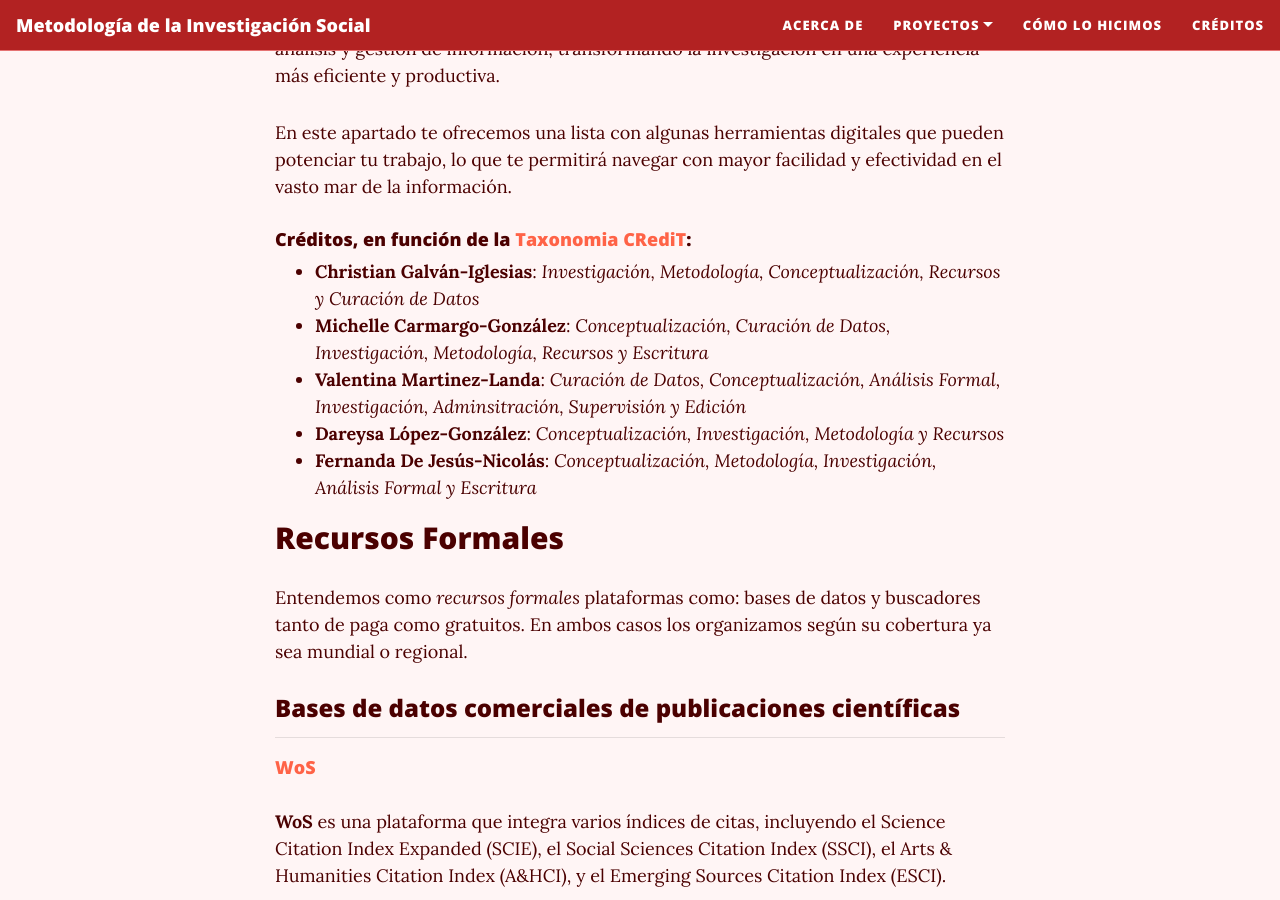
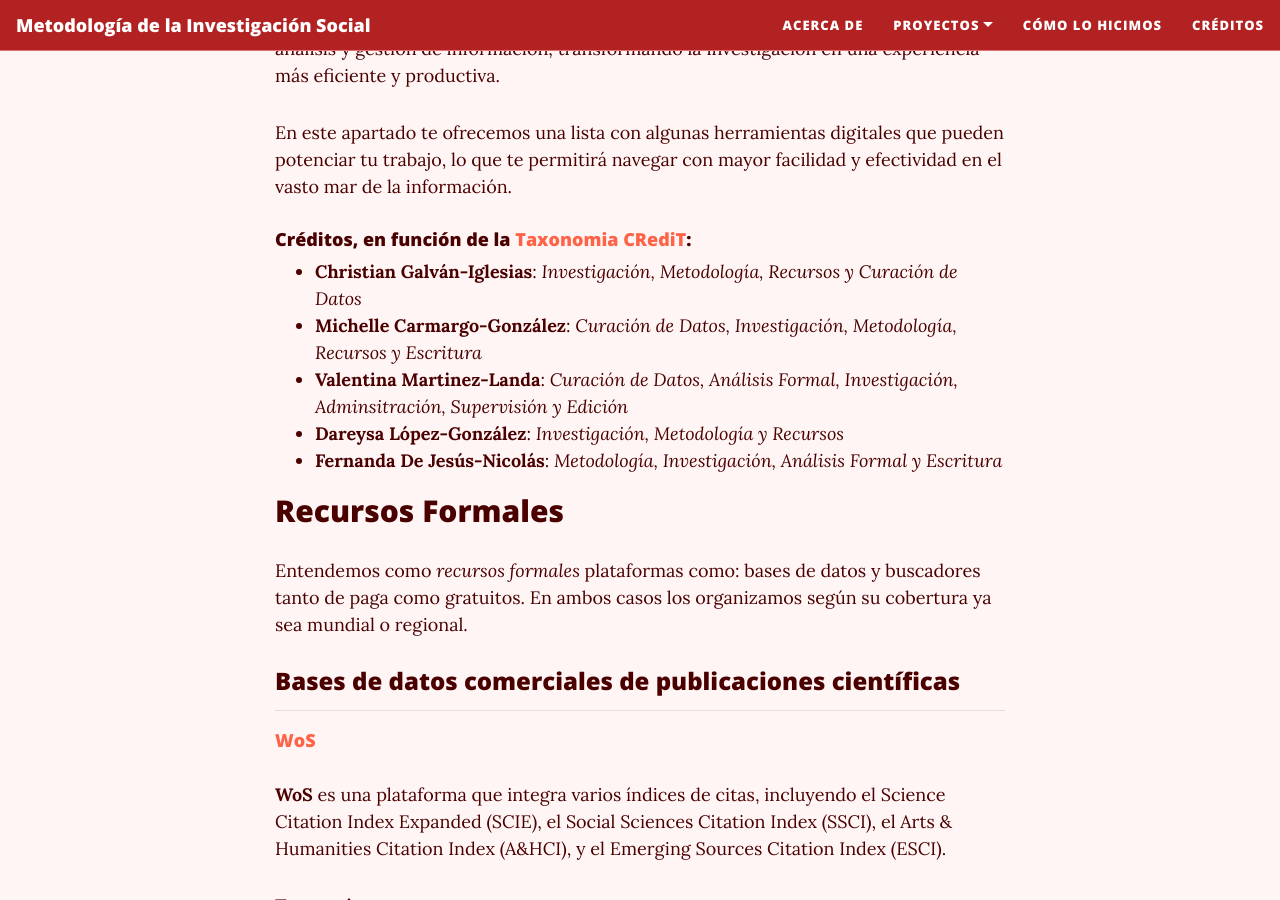
Before and after one commit to rosariorogel/metodologia, a Jekyll site: the page built from _pages/busqueda-informacion.md, in a window 1280 px wide and 900 px high, scrolled down 705 px. Built offline with Jekyll 4.4.1, drawn with Linux system fonts in a browser that asks for light colours; nearby versions of some CDN libraries.

Commit message:
Update busqueda-informacion.md

```diff
--- a/_pages/busqueda-informacion.md
+++ b/_pages/busqueda-informacion.md
@@ -14,11 +14,11 @@ Es aquí donde herramientas digitales para la investigación entran en juego. Es
 En este apartado te ofrecemos una lista con algunas herramientas digitales que pueden potenciar tu trabajo, lo que te permitirá navegar con mayor facilidad y efectividad en el vasto mar de la información.
 
 #### Créditos, en función de la [Taxonomia CRediT](https://credit.niso.org/):
-* **Christian Galván-Iglesias**: *Investigación, Metodología, Conceptualización, Recursos y Curación de Datos*
-* **Michelle Carmargo-González**: *Conceptualización, Curación de Datos, Investigación, Metodología, Recursos y Escritura*
-* **Valentina Martinez-Landa**: *Curación de Datos, Conceptualización, Análisis Formal, Investigación, Adminsitración, Supervisión y Edición*
-* **Dareysa López-González**: *Conceptualización, Investigación, Metodología y Recursos*
-* **Fernanda De Jesús-Nicolás**: *Conceptualización, Metodología, Investigación, Análisis Formal y Escritura*
+* **Christian Galván-Iglesias**: *Investigación, Metodología, Recursos y Curación de Datos*
+* **Michelle Carmargo-González**: *Curación de Datos, Investigación, Metodología, Recursos y Escritura*
+* **Valentina Martinez-Landa**: *Curación de Datos, Análisis Formal, Investigación, Adminsitración, Supervisión y Edición*
+* **Dareysa López-González**: *Investigación, Metodología y Recursos*
+* **Fernanda De Jesús-Nicolás**: *Metodología, Investigación, Análisis Formal y Escritura*
 
 <h2>Recursos Formales </h2>
 
```
